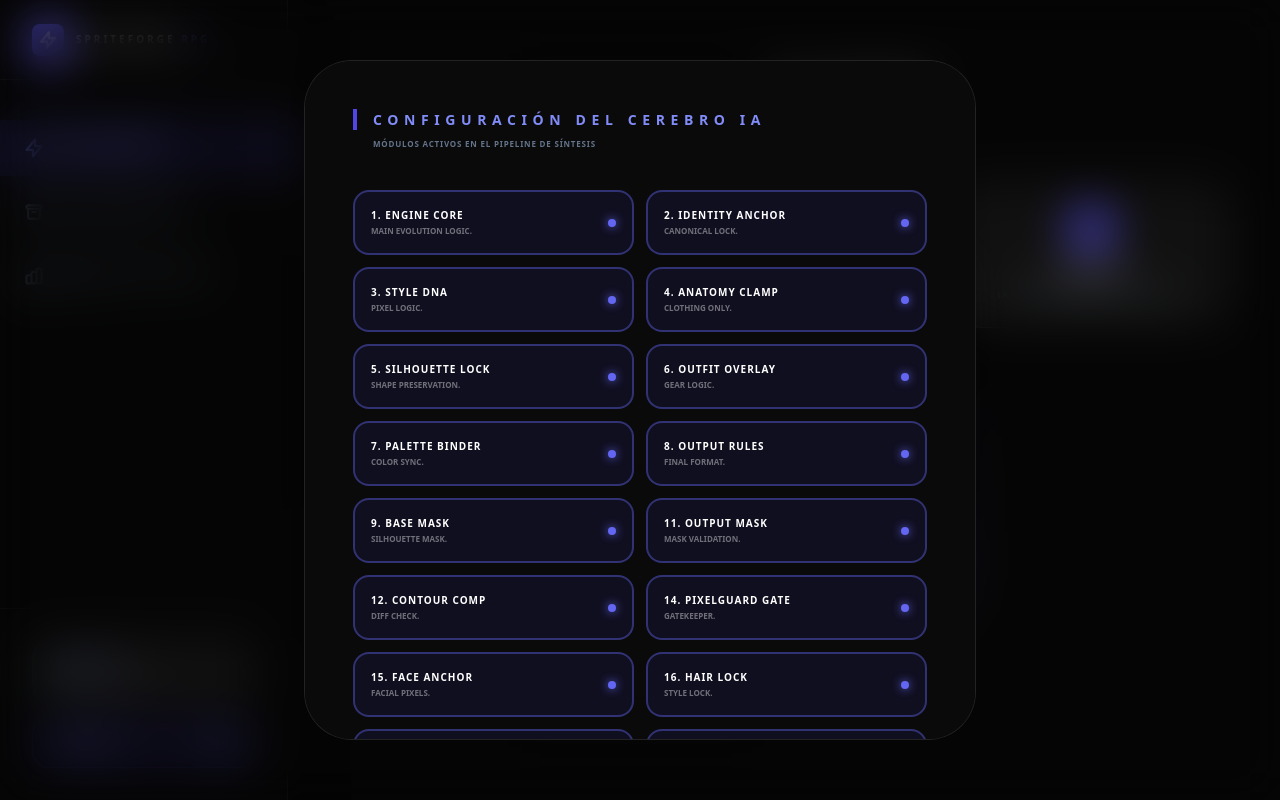
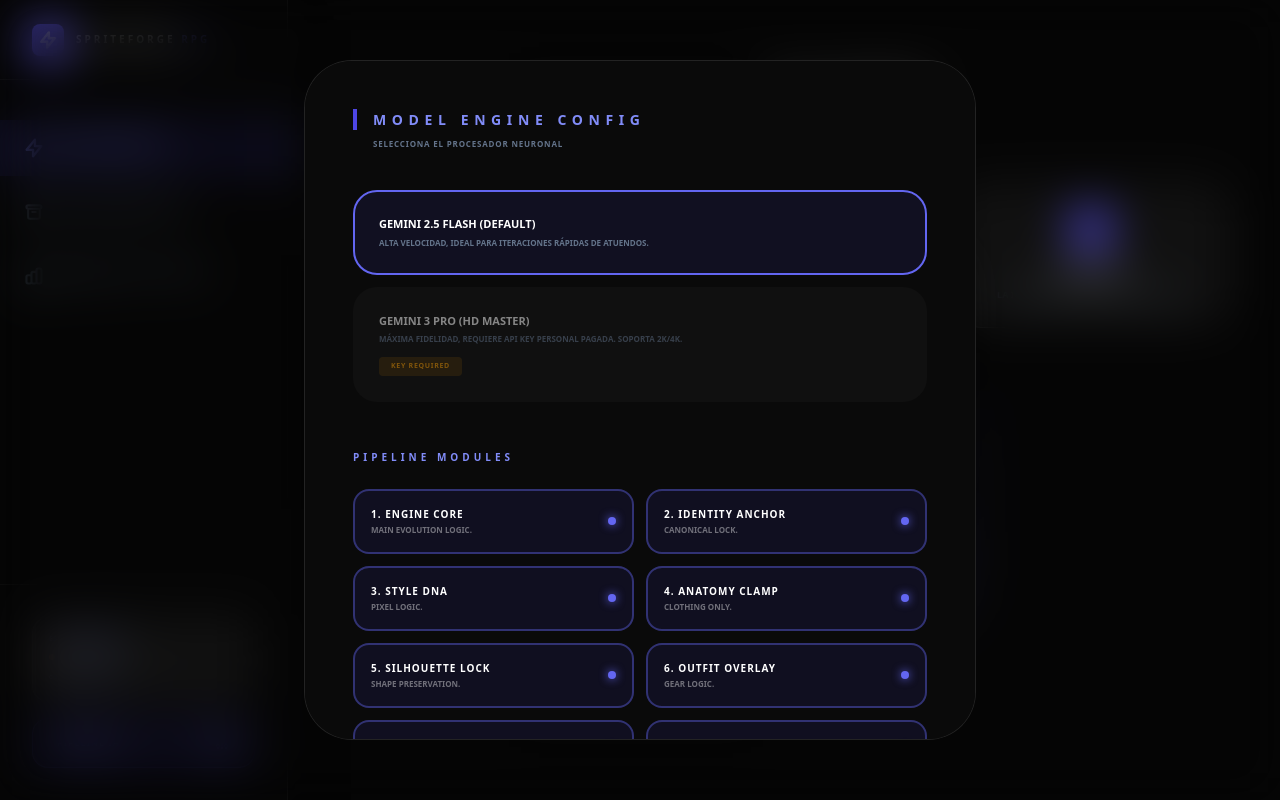
Before and after one commit to Leemonztuff/PaperDoll, a React (Vite) app: page / in a window 1280 px wide. Both pictures are taken after a click on the button "PIPELINE IA". Built offline with nearby package versions, Linux system fonts and the light colour scheme.

Commit message:
feat: Enhance Gemini API error handling and UI
Integrate checks for API key validity and provide user feedback.
Improve initial setup by embedding favicon data and loading Tailwind CSS via CDN.
Refactor safe area padding for better consistency.
Update manifest version and description.

```diff
--- a/App.tsx
+++ b/App.tsx
@@ -6,7 +6,7 @@
 import { EvolutionTree } from './components/EvolutionTree';
 import { IconButton } from './components/UI';
 import { ImageModal } from './components/ImageModal';
-import { GeneratedOutfit, ForgeMode, NeuralMacro } from './types';
+import { GeneratedOutfit, ForgeMode, NeuralMacro, ModelType } from './types';
 import { ANATOMICAL_MACROS } from './constants';
 
 const App: React.FC = () => {
@@ -17,10 +17,17 @@
   const [activeTab, setActiveTab] = useState<'forge' | 'vault' | 'tree'>('forge');
   const [selectedOutfit, setSelectedOutfit] = useState<GeneratedOutfit | null>(null);
   const [isDesktop, setIsDesktop] = useState(window.innerWidth >= 768);
+  const [hasApiKey, setHasApiKey] = useState(false);
 
   useEffect(() => {
     const handleResize = () => setIsDesktop(window.innerWidth >= 768);
     window.addEventListener('resize', handleResize);
+
+    // Verificar si el usuario ya seleccionó una llave
+    if (window.aistudio && typeof window.aistudio.hasSelectedApiKey === 'function') {
+      window.aistudio.hasSelectedApiKey().then(setHasApiKey);
+    }
+
     return () => window.removeEventListener('resize', handleResize);
   }, []);
 
@@ -36,6 +43,22 @@
     if (confirm("¿Establecer este diseño como la nueva base? Esto reiniciará la cadena evolutiva desde este punto.")) {
       dispatch({ type: 'SET_BASE_IMAGE', payload: url });
     }
+  };
+
+  const handleConnectKey = async () => {
+    if (window.aistudio) {
+      await window.aistudio.openSelectKey();
+      setHasApiKey(true);
+    }
+  };
+
+  const handleModelChange = (model: ModelType) => {
+    if (model === 'gemini-3-pro-image-preview' && !hasApiKey) {
+      if (confirm("El modelo Pro requiere que selecciones tu propia API Key pagada. ¿Deseas conectarla ahora?")) {
+        handleConnectKey();
+      }
+    }
+    dispatch({ type: 'UPDATE_CONFIG', payload: { model } });
   };
 
   const handleApplyMacro = (macro: NeuralMacro) => {
@@ -109,9 +132,14 @@
              <div className="bg-white/5 p-4 rounded-2xl border border-white/5">
                 <p className="text-[7px] font-black uppercase text-indigo-400 mb-2">Estado del Sistema</p>
                 <div className="flex items-center gap-2">
-                  <div className="w-1.5 h-1.5 rounded-full bg-emerald-500 animate-pulse" />
-                  <p className="text-[6px] font-bold text-slate-500 uppercase tracking-widest">Neural Link v2.5 Stable</p>
+                  <div className={`w-1.5 h-1.5 rounded-full ${hasApiKey ? 'bg-emerald-500' : 'bg-amber-500'} animate-pulse`} />
+                  <p className="text-[6px] font-bold text-slate-500 uppercase tracking-widest">
+                    {hasApiKey ? 'Neural Link Active' : 'Basic Mode - No Key'}
+                  </p>
                 </div>
+                {!hasApiKey && (
+                  <button onClick={handleConnectKey} className="mt-3 text-[6px] text-indigo-400 font-black uppercase hover:underline">Conectar API Key Pro</button>
+                )}
              </div>
             <button
               onClick={() => setIsConfigOpen(true)}
@@ -183,7 +211,7 @@
               <span className="text-[7px] font-black uppercase tracking-widest">Crear</span>
             </button>
             <button onClick={() => setActiveTab('vault')} className={`flex flex-col items-center gap-1 transition-all ${activeTab === 'vault' ? 'text-indigo-500 scale-110' : 'text-slate-600'}`}>
-              <svg className="w-6 h-6" fill="none" viewBox="0 0 24 24" stroke="currentColor"><path strokeLinecap="round" strokeLinejoin="round" strokeWidth={2.5} d="M5 8h14M5 8a2 2 0 110-4h14a2 2 0 110 4M5 8v10a2 2 0 002 2h10a2 2 0 002-2V8m-9 4h4" /></svg>
+              <svg className="w-6 h-6" fill="none" viewBox="0 0 24 24" stroke="currentColor"><path strokeLinecap="round" strokeLinejoin="round" strokeWidth={2.5} d="M5 8h14M5 8a2 2 0 110-4h14a2 2 0 110 4M5 8v10a2 2 0 002-2h10a2 2 0 002-2V8m-9 4h4" /></svg>
               <span className="text-[7px] font-black uppercase tracking-widest">Archivo</span>
             </button>
             <button onClick={() => setActiveTab('tree')} className={`flex flex-col items-center gap-1 transition-all ${activeTab === 'tree' ? 'text-indigo-500 scale-110' : 'text-slate-600'}`}>
@@ -208,10 +236,34 @@
           <div className="absolute inset-0 bg-black/98 backdrop-blur-xl" onClick={() => setIsConfigOpen(false)} />
           <div className="relative w-full md:max-w-2xl bg-[#0a0a0a] rounded-t-[3rem] md:rounded-[3rem] p-8 md:p-12 border-t md:border border-white/10 animate-in slide-in-from-bottom duration-500 max-h-[85vh] overflow-y-auto no-scrollbar safe-bottom">
             <div className="w-12 h-1 bg-white/10 rounded-full mx-auto mb-8 md:hidden" />
+
             <div className="flex flex-col mb-10">
-              <h3 className="text-[12px] md:text-[14px] font-black uppercase tracking-[0.4em] text-indigo-400 border-l-4 border-indigo-600 px-4">Configuración del Cerebro IA</h3>
-              <p className="text-[8px] font-bold text-slate-500 uppercase tracking-widest px-5 mt-2">Módulos activos en el pipeline de síntesis</p>
+              <h3 className="text-[12px] md:text-[14px] font-black uppercase tracking-[0.4em] text-indigo-400 border-l-4 border-indigo-600 px-4">Model Engine Config</h3>
+              <p className="text-[8px] font-bold text-slate-500 uppercase tracking-widest px-5 mt-2">Selecciona el procesador neuronal</p>
             </div>
+
+            <div className="grid grid-cols-1 gap-3 mb-12">
+              <button
+                onClick={() => handleModelChange('gemini-2.5-flash-image')}
+                className={`p-6 rounded-3xl border-2 text-left transition-all ${state.config.model === 'gemini-2.5-flash-image' ? 'bg-indigo-600/10 border-indigo-500' : 'bg-white/5 border-transparent opacity-50'}`}
+              >
+                <p className="text-[11px] font-black uppercase text-white">Gemini 2.5 Flash (Default)</p>
+                <p className="text-[8px] font-bold text-slate-500 uppercase mt-1">Alta velocidad, ideal para iteraciones rápidas de atuendos.</p>
+              </button>
+              <button
+                onClick={() => handleModelChange('gemini-3-pro-image-preview')}
+                className={`p-6 rounded-3xl border-2 text-left transition-all ${state.config.model === 'gemini-3-pro-image-preview' ? 'bg-indigo-600/10 border-indigo-500' : 'bg-white/5 border-transparent opacity-50'}`}
+              >
+                <p className="text-[11px] font-black uppercase text-white">Gemini 3 Pro (HD Master)</p>
+                <p className="text-[8px] font-bold text-slate-500 uppercase mt-1">Máxima fidelidad, requiere API Key personal pagada. Soporta 2K/4K.</p>
+                {!hasApiKey && <span className="inline-block mt-3 px-3 py-1 bg-amber-500/20 text-amber-500 rounded text-[7px] font-black uppercase tracking-widest">Key Required</span>}
+              </button>
+            </div>
+
+            <div className="flex flex-col mb-6">
+              <h3 className="text-[10px] font-black uppercase tracking-[0.4em] text-indigo-400">Pipeline Modules</h3>
+            </div>
+
             <div className="grid grid-cols-1 md:grid-cols-2 gap-3">
               {state.config.neuralChain.map(node => (
                 <button
--- a/services/geminiService.ts
+++ b/services/geminiService.ts
@@ -10,6 +10,7 @@
    * Extracción de Maniquí Base (ADN Puro).
    */
   static async extractBaseDNA(sourceImage: string, config: ForgeConfig): Promise<string> {
+    // IMPORTANTE: Crear instancia nueva para capturar la API Key actualizada si el usuario la cambió
     const ai = new GoogleGenAI({ apiKey: process.env.API_KEY as string });
 
     const systemInstruction = `
@@ -43,6 +44,10 @@
       if (imagePart?.inlineData) return `data:${imagePart.inlineData.mimeType};base64,${imagePart.inlineData.data}`;
       throw new Error("Base extraction failed.");
     } catch (error: any) {
+      if (error.message && error.message.includes("Requested entity was not found")) {
+        // Error de API Key
+        if (window.aistudio) await window.aistudio.openSelectKey();
+      }
       throw new Error(`Neural Link Error: ${error.message}`);
     }
   }
@@ -114,6 +119,9 @@
       if (imagePart?.inlineData) return `data:${imagePart.inlineData.mimeType};base64,${imagePart.inlineData.data}`;
       throw new Error("Synthesis failed to return pixel data.");
     } catch (error: any) {
+      if (error.message && error.message.includes("Requested entity was not found")) {
+        if (window.aistudio) await window.aistudio.openSelectKey();
+      }
       throw new Error(`Synthesis failure: ${error.message}`);
     }
   }
```
Also changed, not shown: index.html (+11 -27 lines), manifest.json.
